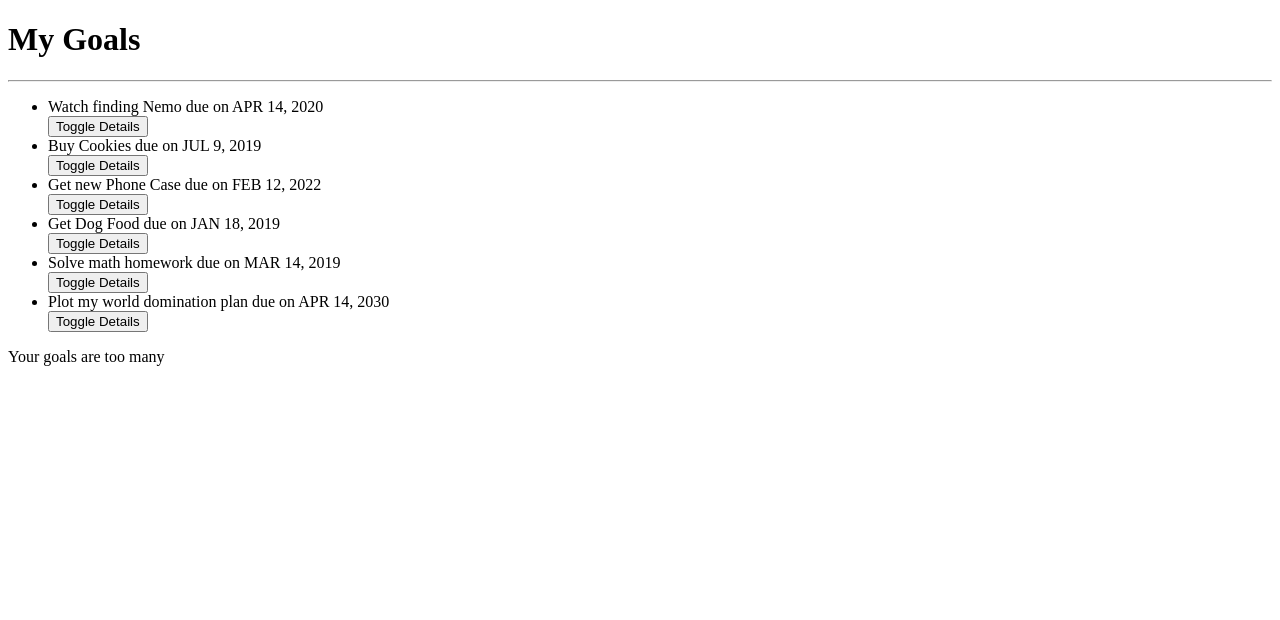
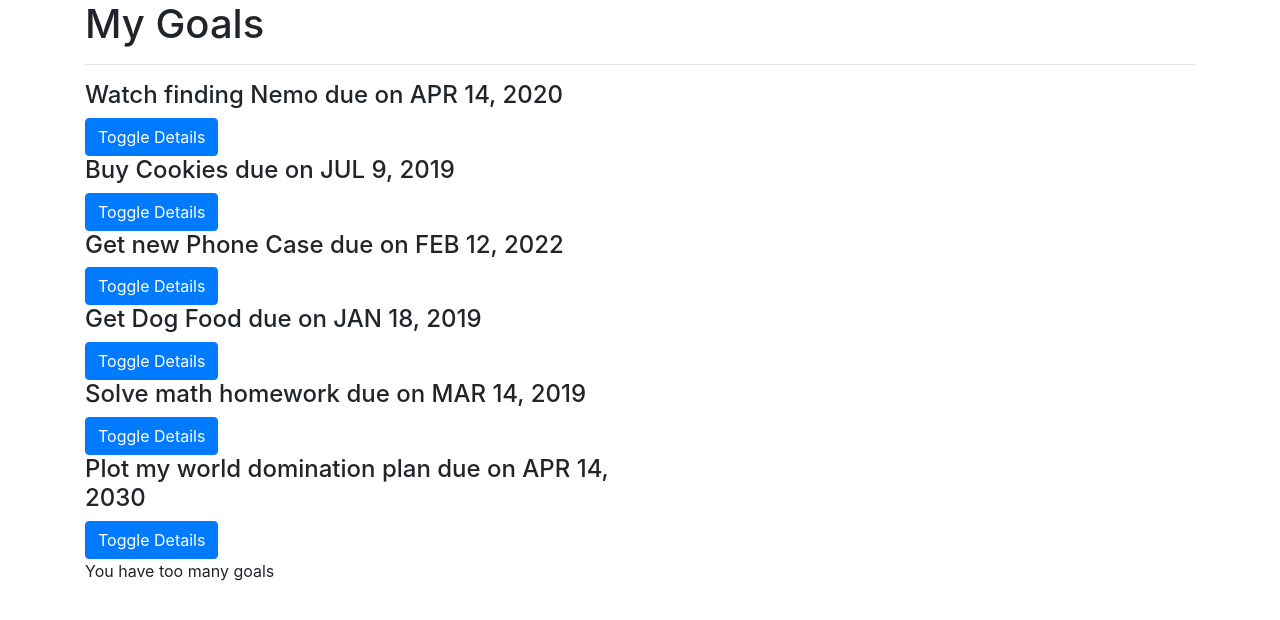
Before and after one commit to dorothymuhonja/angular-practice, an Angular app: page / in a window 1280 px wide. Shown: the top 620 px of the page. Built offline with nearby package versions, Linux system fonts and the light colour scheme.

Commit message:
add bootstrap

```diff
--- a/package.json
+++ b/package.json
@@ -19,6 +19,8 @@
     "@angular/platform-browser": "~11.1.0",
     "@angular/platform-browser-dynamic": "~11.1.0",
     "@angular/router": "~11.1.0",
+    "bootstrap": "^4.6.0",
+    "popper": "^1.0.1",
     "rxjs": "~6.6.0",
     "tslib": "^2.0.0",
     "zone.js": "~0.11.3"
--- a/src/app/goal-detail/goal-detail.component.html
+++ b/src/app/goal-detail/goal-detail.component.html
@@ -1,3 +1,3 @@
 <p>{{goal.description}}</p>
 <p>This goal will be complete in {{goal.completeDate | dateCount}} days </p>
-<button (click)= 'goalDelete(true)'>Delete Goal</button>
+<button (click)= 'goalDelete(true)' class="btn btn-outline-danger">Delete Goal</button>
--- a/src/app/goal/goal.component.html
+++ b/src/app/goal/goal.component.html
@@ -1,14 +1,21 @@
-<div>
+<div class="container">
     <h1>My Goals</h1>
     <hr>
-    <ul>
-       <div *ngFor='let goal of goals;let i = index'>
-           <li appStrikethrough>{{goal.name}} due on {{goal.completeDate | date | uppercase}}</li>
-           <button (click)='toggleDetails(i)'>Toggle Details</button>
-           <app-goal-detail *ngIf='goal.showDescription' [goal]='goal' (isComplete)= 'deleteGoal($event,i)'></app-goal-detail>
-       </div>
-    </ul>
 
-    <p *ngIf='goals.length > 5'>Your goals are too many</p>
+    <div class="row">
+        <div class="col-md-6">
+            <div *ngFor='let goal of goals;let i = index'>
+                <div>
+                    <h4 id={{i}} appStrikethrough>{{goal.name}} due on {{goal.completeDate|date|uppercase}}</h4>
+                    <button (click)='toggleDetails(i)' class="btn btn-primary">Toggle Details</button>
+                </div>
 
+                <div *ngIf='goal.showDescription'>
+                    <app-goal-detail [goal]='goal' (isComplete)='deleteGoal($event,i)'></app-goal-detail>
+                </div>
+            </div>
+        </div>
+    </div>
+
+    <p *ngIf='goals.length > 5'>You have too many goals</p>
 </div>
--- a/src/styles.css
+++ b/src/styles.css
@@ -1 +1,2 @@
 /* You can add global styles to this file, and also import other style files */
+@import "~bootstrap/dist/css/bootstrap.css"
```
Also changed, not shown: 1 other file (tests, documents, lock files or other folders).
